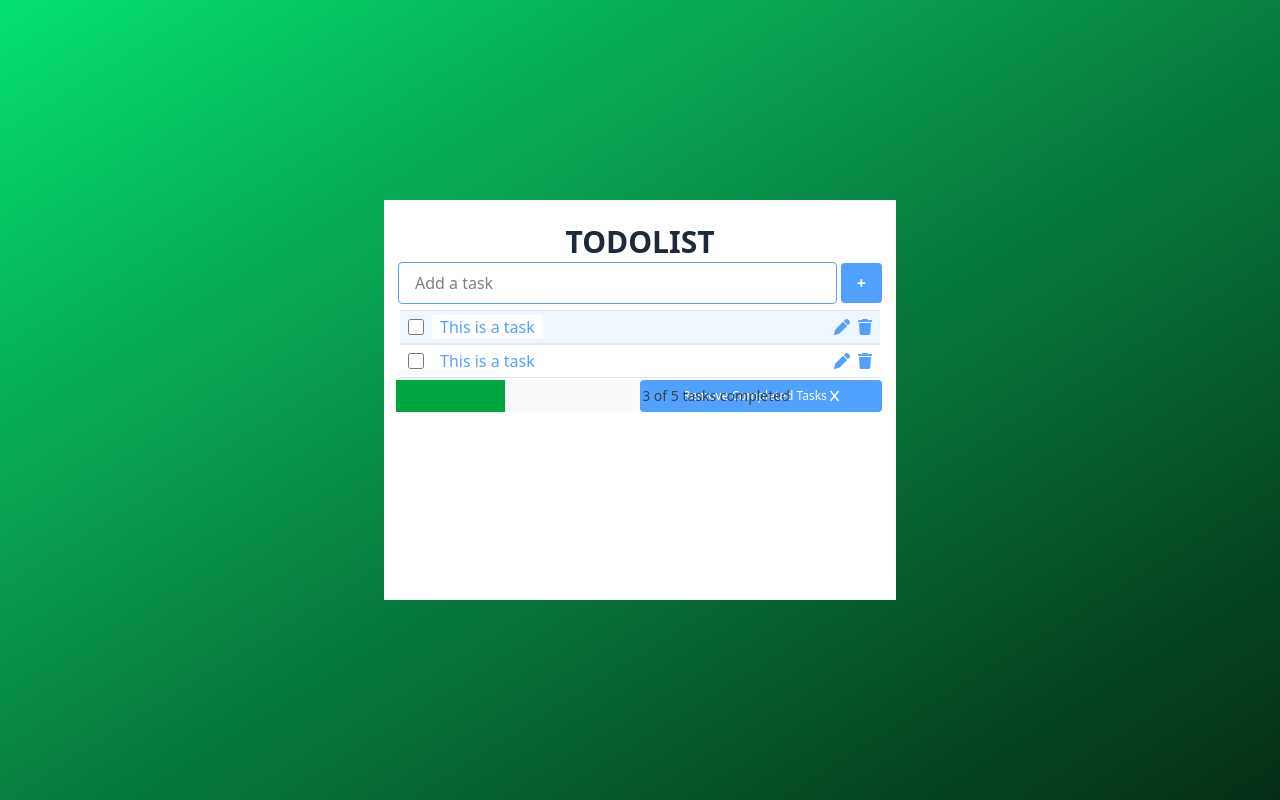
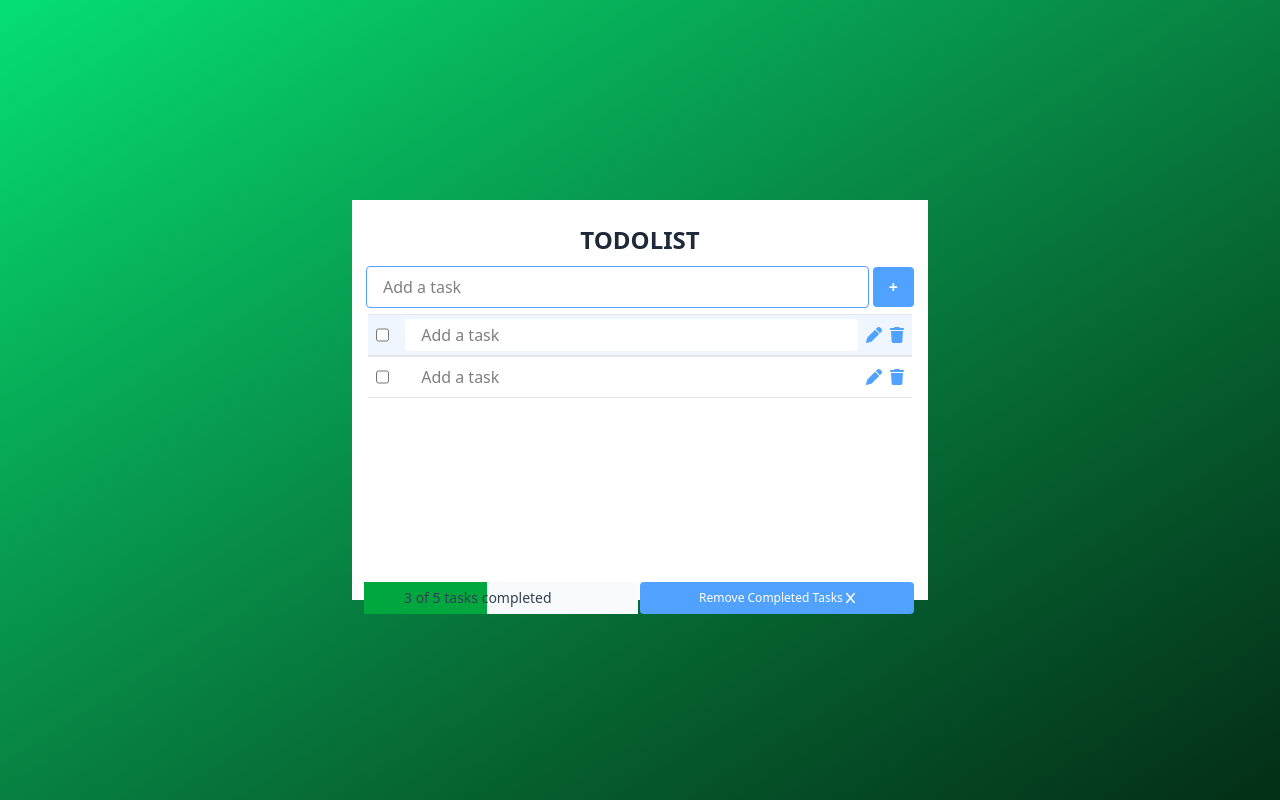
Before and after one commit to JoseLuisGit/dawn-code, a Vue app: page /todo-list in a window 1280 px wide. Built offline with nearby package versions, Linux system fonts and the light colour scheme.

Commit message:
style: improve layout and accessibility of Todo List page

```diff
--- a/src/pages/TodoListPage.vue
+++ b/src/pages/TodoListPage.vue
@@ -1,13 +1,13 @@
 <script setup lang="ts">
-import { icon } from '@fortawesome/fontawesome-svg-core';
+
 
 </script>
 
 <template>
     <div
         class="bg-gradient-to-tl from-green-950 to-green-400 h-screen flex flex-col items-center justify-center w-full">
-        <section class="container bg-white h-1/2 max-w-lg">
-            <h1 class="text-3xl text-gray-800 font-bold text-center pt-6">TODOLIST</h1>
+        <section class="container bg-white h-1/2 max-w-xl w-3/4">
+            <h1 class="text-2xl text-gray-800 font-bold text-center pt-6 pb-2">TODOLIST</h1>
             <div class="flex items-center justify-center pr-3 pl-3">
                 <input type="text" placeholder="Add a task"
                     class="w-screen m-0.5 py-2 px-4 rounded border border-blue-400 focus:outline-none" />
@@ -18,22 +18,25 @@ import { icon } from '@fortawesome/fontawesome-svg-core';
                 <div
                     class="bg-blue-50 flex items-center justify-start ml-2 mr-2 border-t border-gray-200 border-b pt-1 pb-1">
                     <input type="checkbox" class="w-4 h-4 ml-2 mr-2" />
-                    <p class=" text-blue-400 bg-white pl-2 pr-2">This is a task</p>
+
+                    <input type="text" placeholder="Add a task" disabled
+                        class="bg-white mr-2 ml-2 w-full py-1 px-4 rounded  focus:outline-none" />
                     <font-awesome-icon :icon="['fas', 'pen']" class="ml-auto mr-2 cursor-pointer" />
                     <font-awesome-icon :icon="['fas', 'trash']" class="fa-trash mr-2 cursor-pointer" />
                 </div>
                 <div
                     class="bg-white flex items-center justify-start ml-2 mr-2 border-t border-gray-200 border-b pt-1 pb-1">
                     <input type="checkbox" class="w-4 h-4 ml-2 mr-2" />
-                    <p class=" text-blue-400 bg-white pl-2 pr-2">This is a task</p>
+                    <input type="text" placeholder="Add a task" disabled
+                        class="bg-white mr-2 ml-2 w-full py-1 px-4 rounded  focus:outline-none" />
                     <font-awesome-icon :icon="['fas', 'pen']" class="ml-auto mr-2 cursor-pointer" />
-                    <font-awesome-icon :icon="['fas', 'trash']" class="fa-trash mr-2 cursor-pointer" />
+                    <font-awesome-icon :icon="['fas', 'trash']" class="mr-2 cursor-pointer" />
                 </div>
             </div>
-            <div class="flex items-center pr-3 pl-3 mt-auto mb-1">
+            <div class="flex items-center pr-3 pl-3 h-full mt-auto">
                 <div class="w-1/2 bg-gray-50 h-8 dark:bg-gray-100">
-                    <div class="z-0 absolute w-1/2 h-8 flex items-center justify-center">
-                        <p class="text-sm text-gray-700 font-medium">
+                    <div class="z-0 absolute h-8 flex items-center justify-center">
+                        <p class="pl-10 text-sm text-gray-700 font-medium">
                             3 of 5 tasks completed</p>
                     </div>
                     <div class="bg-green-600 h-8 dark:bg-green-500" style="width: 45%"></div>
```
